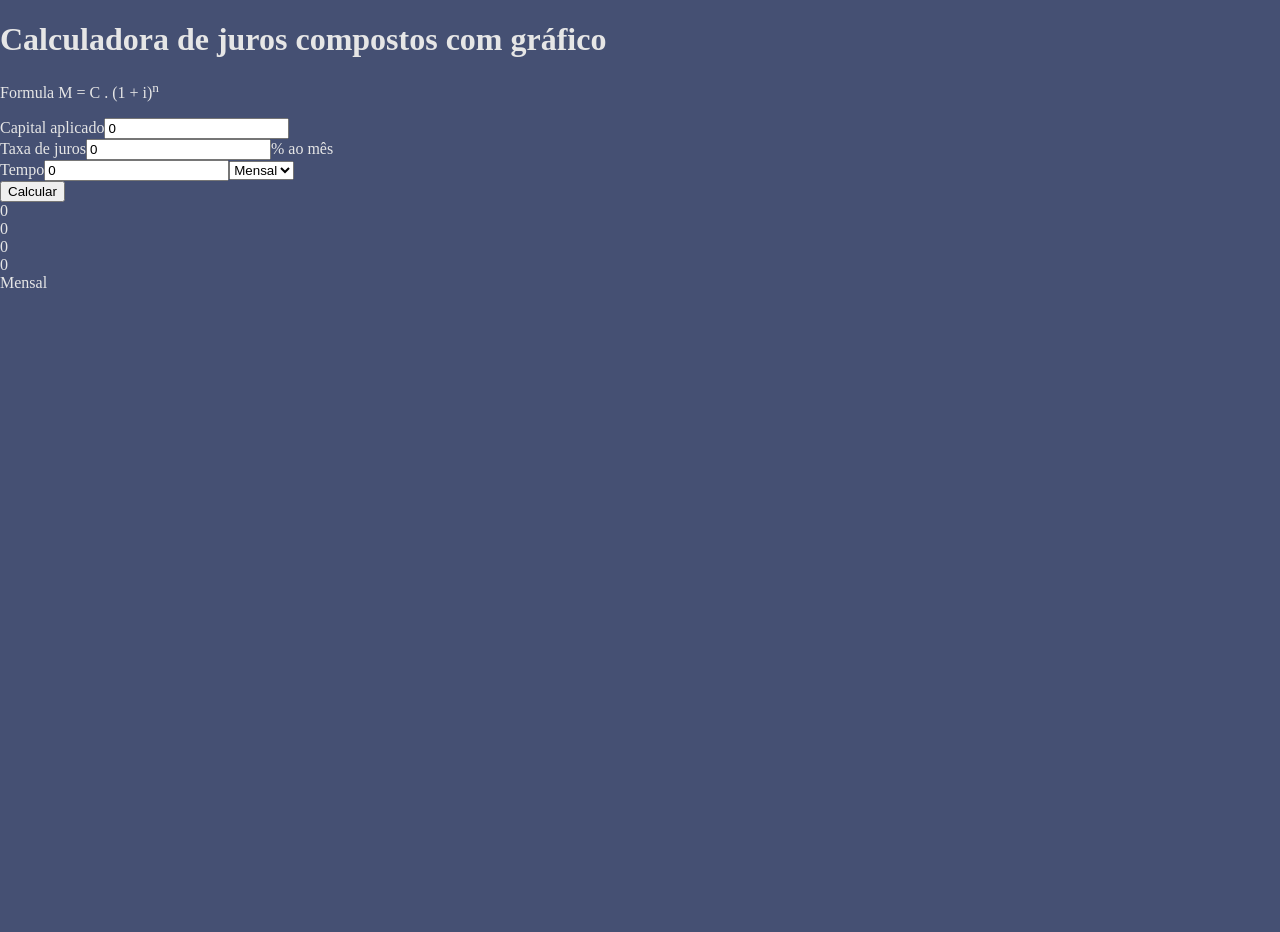
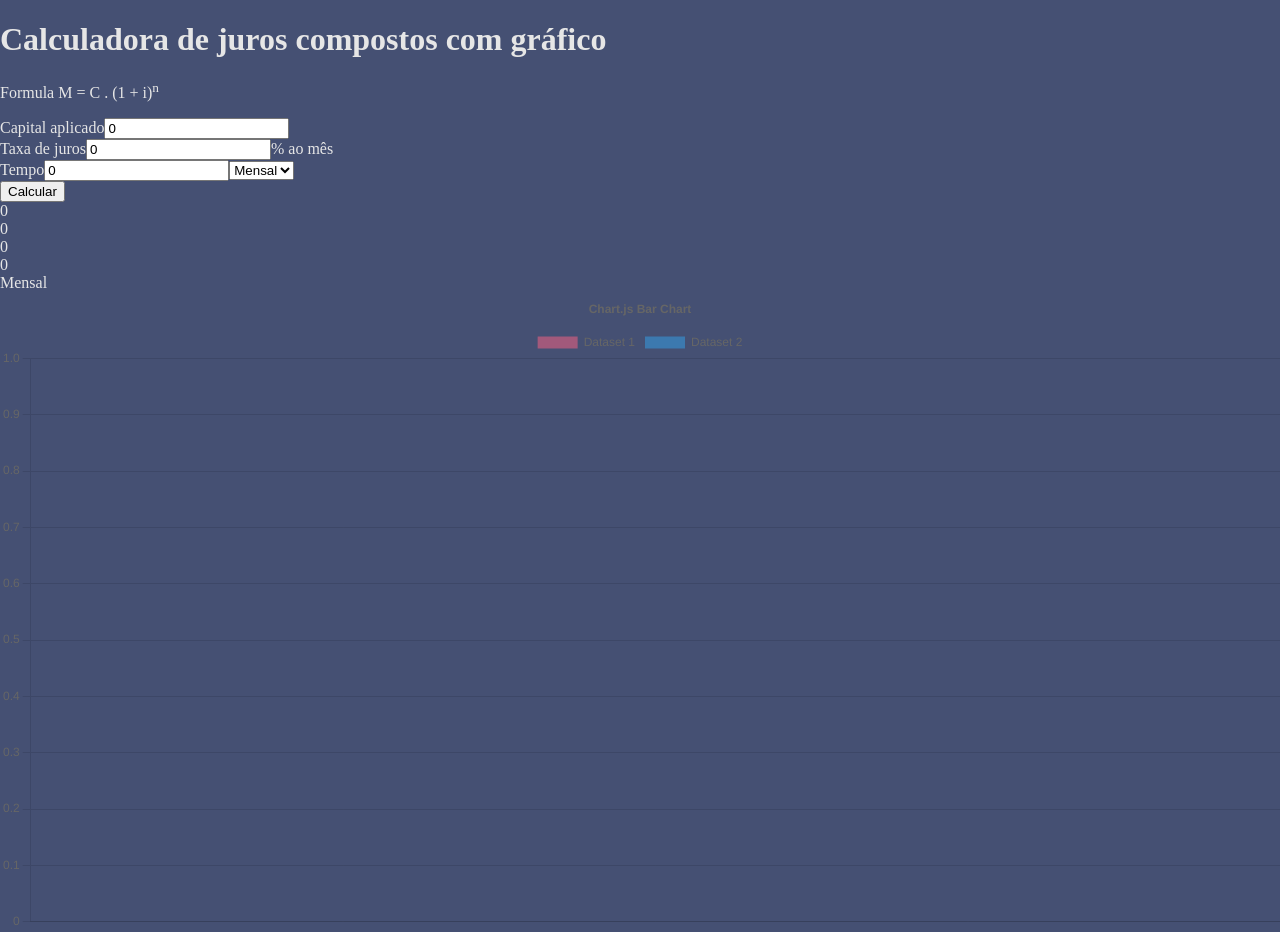
Before and after one commit to ajraduenz/graphics-inflation, a React (Vite) app: page / in a window 1280 px wide. Before the commit the page ends 800 px from the top, so only its background shows below. Built offline with nearby package versions, Linux system fonts and the light colour scheme.

Commit message:
Adding chart.js

```diff
--- a/package.json
+++ b/package.json
@@ -10,7 +10,9 @@
   },
   "dependencies": {
     "@reduxjs/toolkit": "^1.8.5",
+    "chart.js": "^3.9.1",
     "react": "^18.2.0",
+    "react-chartjs-2": "^4.3.1",
     "react-dom": "^18.2.0",
     "react-redux": "^8.0.2",
     "sass": "^1.54.8"
--- a/src/App.tsx
+++ b/src/App.tsx
@@ -1,5 +1,6 @@
 import { useEffect, useState } from "react";
 import Calculadora from "./Components/Calculadora";
+import ChartTax from "./Components/ChartTax";
 import "./_global.scss";
 
 function App() {
@@ -35,6 +36,7 @@ function App() {
         Formula M = C . (1 + i)<sup>n</sup>
       </p>
       <Calculadora />
+      <ChartTax />
     </div>
   );
 }
--- /dev/null
+++ b/src/Components/ChartTax/index.tsx
@@ -0,0 +1,48 @@
+import React from "react";
+import { Chart as ChartJS, CategoryScale, LinearScale, BarElement, Title, Tooltip, Legend } from "chart.js";
+import { Bar } from "react-chartjs-2";
+// Redux
+import { useSelector } from "react-redux";
+import { RootState } from "../../store/configureStore";
+
+ChartJS.register(CategoryScale, LinearScale, BarElement, Title, Tooltip, Legend);
+
+const ChartTax = () => {
+  //
+  const grafico = useSelector((state: RootState) => state.fatores.parcelaPorPeriodo);
+  //
+  const options = {
+    responsive: true,
+    plugins: {
+      legend: {
+        position: "top" as const,
+      },
+      title: {
+        display: true,
+        text: "Chart.js Bar Chart",
+      },
+    },
+  };
+
+  const labels = [...Array(grafico.length).keys()];
+
+  const data = {
+    labels,
+    datasets: [
+      {
+        label: "Dataset 1",
+        data: labels.map((_, index) => grafico[index]),
+        backgroundColor: "rgba(255, 99, 132, 0.5)",
+      },
+      {
+        label: "Dataset 2",
+        data: labels.map((_, index) => grafico[index]),
+        backgroundColor: "rgba(53, 162, 235, 0.5)",
+      },
+    ],
+  };
+
+  return <Bar options={options} data={data} />;
+};
+
+export default ChartTax;
```
Also changed, not shown: 1 other file (tests, documents, lock files or other folders).
